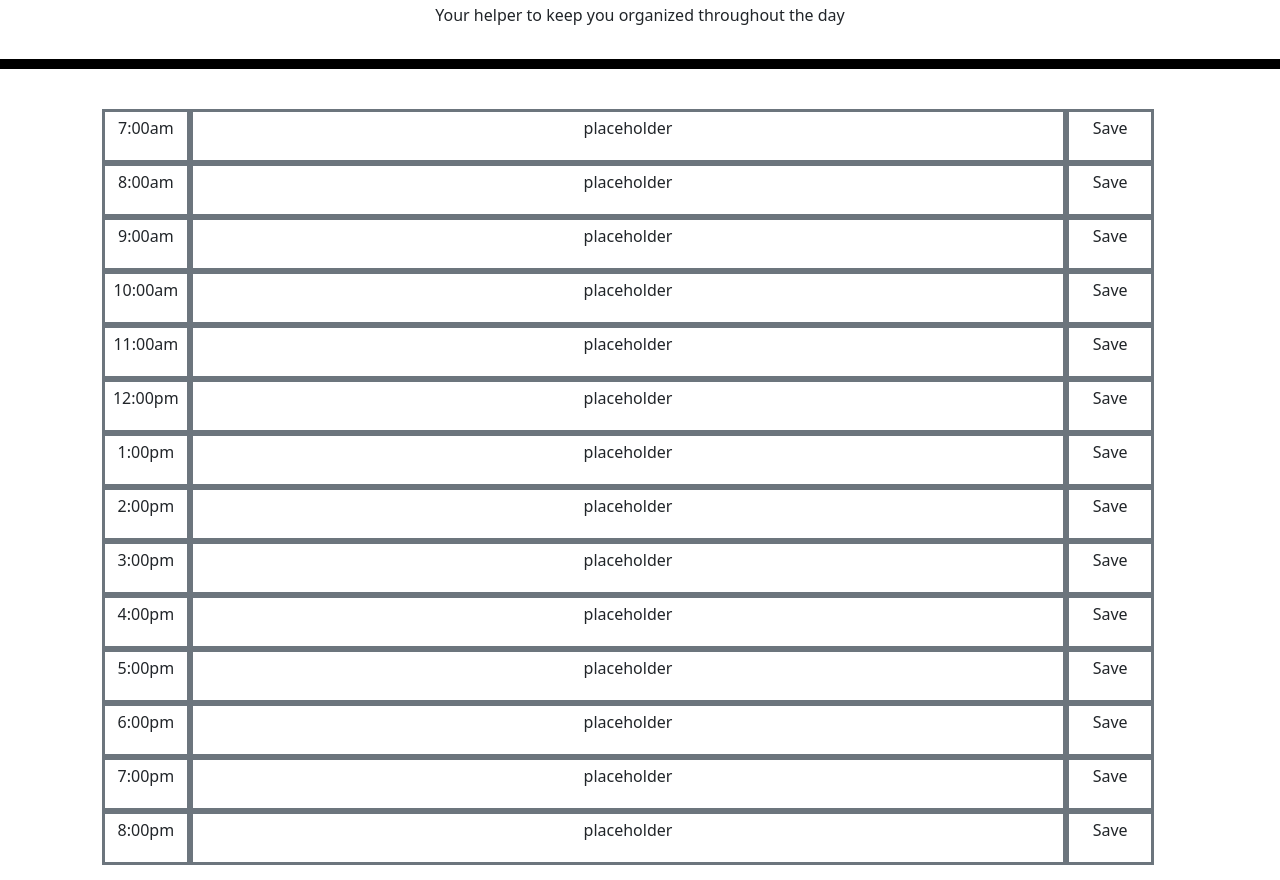
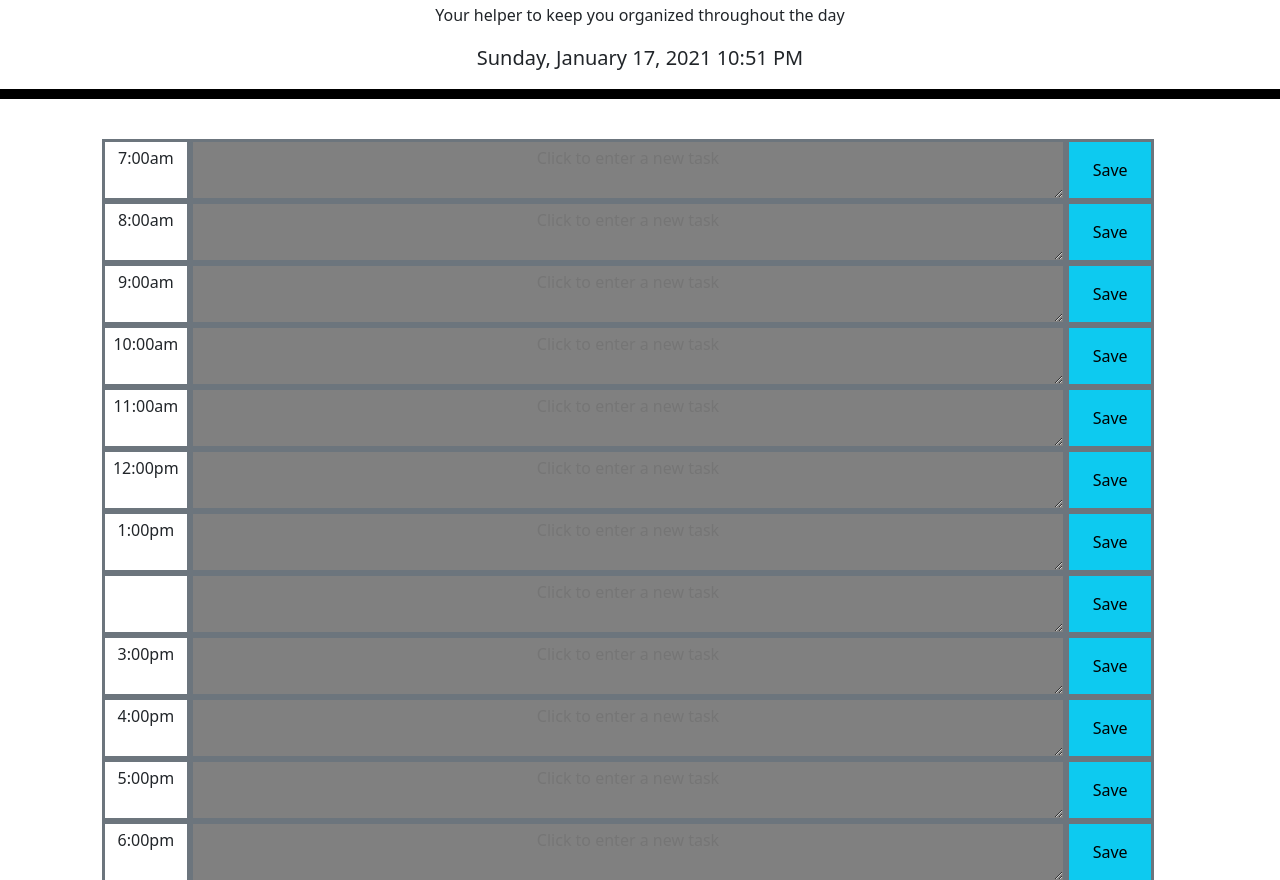
Before and after one commit to AdamR-Work/daily-planner, a plain HTML site: page index.html in a window 1280 px wide. Shown: the part 73-953 px from the top of the page. Drawn offline with nearby package versions, Linux system fonts and the light colour scheme.

Commit message:
It works for setting the tasks saving them. Refresh keeps tasks. Clear button refreshes for a new day.adjusts color based on time

```diff
--- a/assets/css/style.css
+++ b/assets/css/style.css
@@ -1,5 +1,9 @@
 
-
+* {
+    padding: 0;
+    margin: 0;
+    box-sizing: border-box;
+}
 header {
     display: flex;
     justify-content: center;
@@ -19,3 +23,10 @@ header p {
 .padding-0 {
     padding: 0;
 }
+
+textarea {
+    background: transparent;
+    border: none;
+    resize: none;
+    text-decoration: none;
+}
--- a/assets/js/planner.js
+++ b/assets/js/planner.js
@@ -1,40 +1,105 @@
-// #plan-time    id for the time displayed to the left
-// #plan-text    id for the text that should be editable
-// #plan-save-btn  id for the save button
+// elements to var
 var planText = $("[data-type='plan-text']")
 var planTime = $("[data-type='plan-time']")
 var planSaveBtn = $("[data-type='plan-save-btn']")
+var currentDay = moment().format('LLLL')
+var currentHour = moment().format('HH')
+var clearForm = $("#clear-form")
+// day setter
+$('#currentDay').text(currentDay)
+// varablies set
+var startTime = 7;
+var endTime = 20;
 
 
+// for loop to monitor the time and adjust color for those future, past, present
+for (i=startTime; i <= endTime; i++){
+  if(i < currentHour){
+    //past
+    $('#'+i).attr("style", "background: grey")
 
-// task text is clicked
-$(planText).on("click", function(){
-    var textBox = $(this);
-    // .text()
-    // .trim()
-    console.log("hello");
+  }else if(i == currentHour){
+    //present
+    $('#'+i).attr("style",'background: red')
+    $('#'+i).addClass("h4")
+    $('#'+i).addClass("mb-0")
+    $('#'+(i+1)).addClass("h4")
+    $('#'+(i+1)).addClass("mb-0")
 
-  if(textBox.data() == textBox.data("same")){
-      textBox.text(textBox.data("text OG"));
+  }else{
+    //future
+    $('#'+i).attr("style", "background: green")
+  }
+// sets the info to a its own key based on time
+  var keyToGet = ""
+
+  if(i<12){
+    keyToGet = i + ":00am"
+  }else if(i==12){
+    keyToGet = "12:00pm"
   }else {
-      textBox.data("text OGG", textBox.text());
-      textBox.text(textBox.data("text-swap"));
+    keyToGet = i-12 + ":00pm"
   }
-// replace content with what is typed
+  // console.log(keyToGet)
+  // console.log(localStorage.getItem(keyToGet))
+  $("#"+i).val(localStorage.getItem(keyToGet))
+  // console.log($("#"+i).val())
+}
+
+// Save task to local storage so on refresh they stay on page
+function saveToLocal(){
+  //  because text area its the val
+  var infoToSave = $(this).prev().val()
+  // because div its the text
+  var keyToSave = $(this).prev().prev().text().trim()
+  localStorage.setItem(keyToSave, infoToSave)
+}
+// Drag and drop the tasks
+$( function() {
+  $( "#plan-holder" ).sortable({
+    revert: true
+
+  });
+  $( "#plan-holder" ).draggable({
+    connectToSortable: "#plan-holder",
+    revert: "invalid"
+  });
+  $( "row , textarea" ).disableSelection();
+}
 
 
+);
+// my attempt at trying to get the time coloumn to be generated to help with the switching tasks on the fly to a different time
+var timeSetter =function(){
+for (i=startTime; i <= endTime; i++){
+  var setTimeSlot = ""
 
-});
+  if(i<12){
+    setTimeSlot = i + ":00am"
+
+  }else if(i==12){
+    setTimeSlot = "12:00pm"
+
+  }else {
+    setTimeSlot = i-12 + ":00pm"
+  }
+  // console.log(keyToGet)
+  // console.log(localStorage.getItem(keyToGet))
+  $("#"+i+"A").attr("text",setTimeSlot)
 
 
+}}
 
-
-
-  // replace p element with a new textarea
-//   var textInput = $("<textarea>")
-
-//   .val(text);
-// $(this).replaceWith(textInput);
-
-// // auto focus new element
-// textInput.trigger("focus");
+// save button
+$(document).on("click", "button", saveToLocal)
+$(document).on("click", timeSetter)
+// clear tasks for end of day or next day use
+$(clearForm).click(function(){
+    var theReset = confirm("Are you sure you wish to Clear page?");
+    if( theReset == true) {
+      console.log("hello");
+      localStorage.clear();
+     window.location.reload();
+    }
+})
+timeSetter();
--- a/index.html
+++ b/index.html
@@ -9,6 +9,7 @@
         <link href="https://cdn.jsdelivr.net/npm/bootstrap@5.0.0-beta1/dist/css/bootstrap.min.css" rel="stylesheet" integrity="sha384-giJF6kkoqNQ00vy+HMDP7azOuL0xtbfIcaT9wjKHr8RbDVddVHyTfAAsrekwKmP1" crossorigin="anonymous">
         <script src="https://code.jquery.com/jquery-1.12.4.js"></script>
         <script src="https://code.jquery.com/ui/1.12.1/jquery-ui.js"></script>
+
         <title>Daily Planner</title>
 
     </head>
@@ -21,207 +22,210 @@
         </header>
         <!-- containter for the planner -->
         <div class="container">
-        <div id="plan-holder" class="row ">
+        <section id="plan-holder" class="row">
             <!-- holder for info based on hour-->
-            <div id="7am" class="row">
+            <div class="row">
                 <!-- Time in blocks -->
-                <div data-type="plan-time" class="col-1 border border-3 border-secondary p-1 text-center">
+                <div id="7A" data-type="plan-time" class="col-1 border border-3 border-secondary p-1 text-center">
                     7:00am
                 </div>
                 <!-- where the task text will display -->
-                <div data-type="plan-text" class="col-10 border border-3 border-secondary p-1 text-center">
-                    <p>placeholder</p>
-                </div>
+                <textarea  id="7" placeholder="Click to enter a new task" class="text-white ui-state-default col-10 border border-3 border-secondary p-1 text-center">
+
+                </textarea>
                 <!-- save button -->
-                <div data-type="plan-save-btn" class="col-1 border border-3 border-secondary p-1 text-center">
+                <button data-type="plan-save-btn" class="bg-info col-1 border border-3 border-secondary p-1 text-center">
                     Save
-                </div>
+                </button>
             </div>
-            <div id="8am" class="row">
+            <div class="row">
                 <!-- Time in blocks -->
-                <div data-type="plan-time" class="col-1 border border-3 border-secondary p-1 text-center">
+                <div id="8A" data-type="plan-time" class="col-1 border border-3 border-secondary p-1 text-center">
                     8:00am
                 </div>
                 <!-- where the task text will display -->
-                <div data-type="plan-text" class="col-10 border border-3 border-secondary p-1 text-center">
-                    <p>placeholder</p>
-                </div>
+                <textarea  id="8" placeholder="Click to enter a new task" class="text-white ui-state-default col-10 border border-3 border-secondary p-1 text-center">
+
+                </textarea>
                 <!-- save button -->
-                <div data-type="plan-save-btn" class="col-1 border border-3 border-secondary p-1 text-center">
+                <button data-type="plan-save-btn" class="bg-info col-1 border border-3 border-secondary p-1 text-center">
                     Save
-                </div>
+                </button>
             </div>
-            <div id="9am" class="row">
+            <div class="row">
                 <!-- Time in blocks -->
-                <div data-type="plan-time" class="col-1 border border-3 border-secondary p-1 text-center">
+                <div id="9A" data-type="plan-time" class="col-1 border border-3 border-secondary p-1 text-center">
                     9:00am
                 </div>
                 <!-- where the task text will display -->
-                <div data-type="plan-text" class="col-10 border border-3 border-secondary p-1 text-center">
-                    <p>placeholder</p>
-                </div>
+                <textarea  id="9" placeholder="Click to enter a new task" class="text-white ui-state-default col-10 border border-3 border-secondary p-1 text-center">
+
+                </textarea>
                 <!-- save button -->
-                <div data-type="plan-save-btn" class="col-1 border border-3 border-secondary p-1 text-center">
+                <button data-type="plan-save-btn" class="bg-info col-1 border border-3 border-secondary p-1 text-center">
                     Save
-                </div>
+                </button>
             </div>
-            <div id="10am" class="row">
+            <div class="row">
                 <!-- Time in blocks -->
-                <div data-type="plan-time" class="col-1 border border-3 border-secondary p-1 text-center">
+                <div id="10A" data-type="plan-time" class="col-1 border border-3 border-secondary p-1 text-center">
                     10:00am
                 </div>
                 <!-- where the task text will display -->
-                <div data-type="plan-text" class="col-10 border border-3 border-secondary p-1 text-center">
-                    <p>placeholder</p>
-                </div>
+                <textarea  id="10" placeholder="Click to enter a new task" class="text-white ui-state-default col-10 border border-3 border-secondary p-1 text-center">
+
+                </textarea>
                 <!-- save button -->
-                <div data-type="plan-save-btn" class="col-1 border border-3 border-secondary p-1 text-center">
+                <button data-type="plan-save-btn" class="bg-info col-1 border border-3 border-secondary p-1 text-center">
                     Save
-                </div>
+                </button>
             </div>
-            <div id="11am" class="row">
+            <div class="row">
                 <!-- Time in blocks -->
-                <div data-type="plan-time" class="col-1 border border-3 border-secondary p-1 text-center">
+                <div id="11A" data-type="plan-time" class="col-1 border border-3 border-secondary p-1 text-center">
                     11:00am
                 </div>
                 <!-- where the task text will display -->
-                <div data-type="plan-text" class="col-10 border border-3 border-secondary p-1 text-center">
-                    <p>placeholder</p>
-                </div>
+                <textarea  id="11" placeholder="Click to enter a new task" class="text-white ui-state-default col-10 border border-3 border-secondary p-1 text-center">
+
+                </textarea>
                 <!-- save button -->
-                <div data-type="plan-save-btn" class="col-1 border border-3 border-secondary p-1 text-center">
+                <button data-type="plan-save-btn" class="bg-info col-1 border border-3 border-secondary p-1 text-center">
                     Save
-                </div>
+                </button>
             </div>
-            <div id="12pm" class="row">
+            <div class="row">
                 <!-- Time in blocks -->
-                <div data-type="plan-time" class="col-1 border border-3 border-secondary p-1 text-center">
+                <div id="12A" data-type="plan-time" class="col-1 border border-3 border-secondary p-1 text-center">
                     12:00pm
                 </div>
                 <!-- where the task text will display -->
-                <div data-type="plan-text" class="col-10 border border-3 border-secondary p-1 text-center">
-                    <p>placeholder</p>
-                </div>
+                <textarea  id="12" placeholder="Click to enter a new task" class="text-white ui-state-default col-10 border border-3 border-secondary p-1 text-center">
+
+                </textarea>
                 <!-- save button -->
-                <div data-type="plan-save-btn" class="col-1 border border-3 border-secondary p-1 text-center">
+                <button data-type="plan-save-btn" class="bg-info col-1 border border-3 border-secondary p-1 text-center">
                     Save
-                </div>
+                </button>
             </div>
-            <div id="1pm" class="row">
+            <div class="row">
                 <!-- Time in blocks -->
-                <div data-type="plan-time" class="col-1 border border-3 border-secondary p-1 text-center">
+                <div id="13A" data-type="plan-time" class="col-1 border border-3 border-secondary p-1 text-center">
                     1:00pm
                 </div>
                 <!-- where the task text will display -->
-                <div data-type="plan-text" class="col-10 border border-3 border-secondary p-1 text-center">
-                    <p>placeholder</p>
-                </div>
+                <textarea  id="13" placeholder="Click to enter a new task" class="text-white ui-state-default col-10 border border-3 border-secondary p-1 text-center">
+
+                </textarea>
                 <!-- save button -->
-                <div data-type="plan-save-btn" class="col-1 border border-3 border-secondary p-1 text-center">
+                <button data-type="plan-save-btn" class="bg-info col-1 border border-3 border-secondary p-1 text-center">
                     Save
-                </div>
+                </button>
             </div>
-            <div id="2pm" class="row">
+            <div class="row">
                 <!-- Time in blocks -->
-                <div data-type="plan-time" class="col-1 border border-3 border-secondary p-1 text-center">
-                    2:00pm
+                <div id="14A" data-type="plan-time" class="col-1 border border-3 border-secondary p-1 text-center">
+
                 </div>
                 <!-- where the task text will display -->
-                <div data-type="plan-text" class="col-10 border border-3 border-secondary p-1 text-center">
-                    <p>placeholder</p>
-                </div>
+                <textarea  id="14" placeholder="Click to enter a new task" class="text-white ui-state-default col-10 border border-3 border-secondary p-1 text-center">
+
+                </textarea>
                 <!-- save button -->
-                <div data-type="plan-save-btn" class="col-1 border border-3 border-secondary p-1 text-center">
+                <button data-type="plan-save-btn" class="bg-info col-1 border border-3 border-secondary p-1 text-center">
                     Save
-                </div>
+                </button>
             </div>
-            <div id="3pm" class="row">
+            <div class="row">
                 <!-- Time in blocks -->
-                <div data-type="plan-time" class="col-1 border border-3 border-secondary p-1 text-center">
+                <div id="15A" data-type="plan-time" class="col-1 border border-3 border-secondary p-1 text-center">
                     3:00pm
                 </div>
                 <!-- where the task text will display -->
-                <div data-type="plan-text" class="col-10 border border-3 border-secondary p-1 text-center">
-                    <p>placeholder</p>
-                </div>
+                <textarea  id="15" placeholder="Click to enter a new task" class="text-white ui-state-default col-10 border border-3 border-secondary p-1 text-center">
+                    2:00pm
+                </textarea>
                 <!-- save button -->
-                <div data-type="plan-save-btn" class="col-1 border border-3 border-secondary p-1 text-center">
+                <button data-type="plan-save-btn" class="bg-info col-1 border border-3 border-secondary p-1 text-center">
                     Save
-                </div>
+                </button>
             </div>
-            <div id="4pm" class="row">
+            <div class="row">
                 <!-- Time in blocks -->
-                <div data-type="plan-time" class="col-1 border border-3 border-secondary p-1 text-center">
+                <div id="16A" data-type="plan-time" class="col-1 border border-3 border-secondary p-1 text-center">
                     4:00pm
                 </div>
                 <!-- where the task text will display -->
-                <div data-type="plan-text" class="col-10 border border-3 border-secondary p-1 text-center">
-                    <p>placeholder</p>
-                </div>
+                <textarea  id="16" placeholder="Click to enter a new task" class="text-white ui-state-default col-10 border border-3 border-secondary p-1 text-center">
+
+                </textarea>
                 <!-- save button -->
-                <div data-type="plan-save-btn" class="col-1 border border-3 border-secondary p-1 text-center">
+                <button data-type="plan-save-btn" class="bg-info col-1 border border-3 border-secondary p-1 text-center">
                     Save
-                </div>
+                </button>
             </div>
-            <div id="5pm" class="row">
+            <div class="row">
                 <!-- Time in blocks -->
-                <div data-type="plan-time" class="col-1 border border-3 border-secondary p-1 text-center">
+                <div id="17A" data-type="plan-time" class="col-1 border border-3 border-secondary p-1 text-center">
                     5:00pm
                 </div>
                 <!-- where the task text will display -->
-                <div data-type="plan-text" class="col-10 border border-3 border-secondary p-1 text-center">
-                    <p>placeholder</p>
-                </div>
+                <textarea  id="17" placeholder="Click to enter a new task" class="text-white ui-state-default col-10 border border-3 border-secondary p-1 text-center">
+
+                </textarea>
                 <!-- save button -->
-                <div data-type="plan-save-btn" class="col-1 border border-3 border-secondary p-1 text-center">
+                <button data-type="plan-save-btn" class="bg-info col-1 border border-3 border-secondary p-1 text-center">
                     Save
-                </div>
+                </button>
             </div>
-            <div id="6pm" class="row">
+            <div class="row">
                 <!-- Time in blocks -->
-                <div data-type="plan-time" class="col-1 border border-3 border-secondary p-1 text-center">
+                <div id="18A" data-type="plan-time" class="col-1 border border-3 border-secondary p-1 text-center">
                     6:00pm
                 </div>
                 <!-- where the task text will display -->
-                <div data-type="plan-text" class="col-10 border border-3 border-secondary p-1 text-center">
-                    <p>placeholder</p>
-                </div>
+                <textarea  id="18" placeholder="Click to enter a new task" class="text-white ui-state-default col-10 border border-3 border-secondary p-1 text-center">
+
+                </textarea>
                 <!-- save button -->
-                <div data-type="plan-save-btn" class="col-1 border border-3 border-secondary p-1 text-center">
+                <button data-type="plan-save-btn" class="bg-info col-1 border border-3 border-secondary p-1 text-center">
                     Save
-                </div>
+                </button>
             </div>
-            <div id="7pm" class="row">
+            <div class="row">
                 <!-- Time in blocks -->
-                <div data-type="plan-time" class="col-1 border border-3 border-secondary p-1 text-center">
+                <div id="19A" data-type="plan-time" class="col-1 border border-3 border-secondary p-1 text-center">
                     7:00pm
                 </div>
                 <!-- where the task text will display -->
-                <div data-type="plan-text" class="col-10 border border-3 border-secondary p-1 text-center">
-                    <p>placeholder</p>
-                </div>
+                <textarea  id="19" placeholder="Click to enter a new task" class="text-white ui-state-default col-10 border border-3 border-secondary p-1 text-center">
+
+                </textarea>
                 <!-- save button -->
-                <div data-type="plan-save-btn" class="col-1 border border-3 border-secondary p-1 text-center">
+                <button data-type="plan-save-btn" class="bg-info col-1 border border-3 border-secondary p-1 text-center">
                     Save
-                </div>
+                </button>
             </div>
-            <div id="8pm" class="row">
+            <div class="row">
                 <!-- Time in blocks -->
-                <div data-type="plan-time" class="col-1 border border-3 border-secondary p-1 text-center">
+                <div id="20A" data-type="plan-time" class="col-1 border border-3 border-secondary p-1 text-center">
                     8:00pm
                 </div>
                 <!-- where the task text will display -->
-                <div data-type="plan-text" class="col-10 border border-3 border-secondary p-1 text-center">
-                    <p>placeholder</p>
-                </div>
+                <textarea  id="20" placeholder="Click to enter a new task" class="text-white ui-state-default col-10 border border-3 border-secondary p-1 text-center">
+
+                </textarea>
                 <!-- save button -->
-                <div data-type="plan-save-btn" class="col-1 border border-3 border-secondary p-1 text-center">
+                <button data-type="plan-save-btn" class="bg-info col-1 border border-3 border-secondary p-1 text-center">
                     Save
-                </div>
+                </button>
             </div>
+
+        </section>
         </div>
-        </div>
-      </section>
+        <div class="row">
+        <button id="clear-form" style="width:200px;" class="mx-auto p-1 mb-2 bg-warning"> Clear Day</button>
+      </div>
 
 
 
@@ -235,5 +239,6 @@
       <script src="https://cdnjs.cloudflare.com/ajax/libs/popper.js/1.15.0/umd/popper.min.js"></script>
       <script src="https://cdnjs.cloudflare.com/ajax/libs/twitter-bootstrap/4.3.1/js/bootstrap.min.js"></script>
       <script src="./assets/js/planner.js"></script>
+      <script src="https://cdnjs.cloudflare.com/ajax/libs/moment.js/2.29.1/moment.min.js" integrity="sha512-qTXRIMyZIFb8iQcfjXWCO8+M5Tbc38Qi5WzdPOYZHIlZpzBHG3L3by84BBBOiRGiEb7KKtAOAs5qYdUiZiQNNQ==" crossorigin="anonymous"></script>
     </body>
 </html>
```
